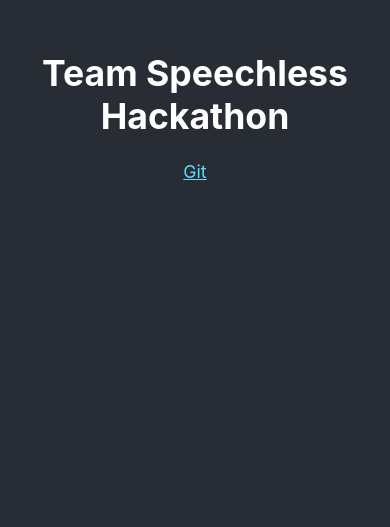
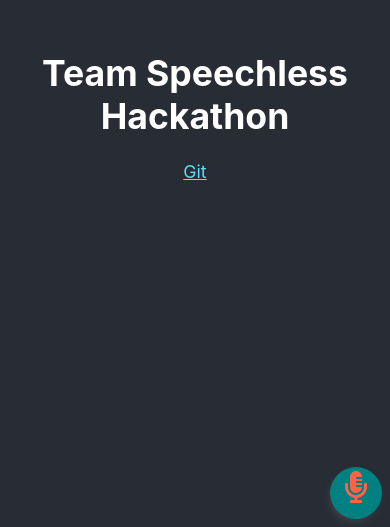
Before and after one commit to cutterbl/speechtotext, a React (Create React App) app: page / in a window 390 px wide. Shown: the part 317-844 px from the top of the page. Built offline with nearby package versions, Linux system fonts and the light colour scheme.

Commit message:
microphone button

```diff
--- a/package.json
+++ b/package.json
@@ -3,6 +3,10 @@
   "version": "0.1.0",
   "private": true,
   "dependencies": {
+    "@fortawesome/fontawesome-svg-core": "^1.2.36",
+    "@fortawesome/free-regular-svg-icons": "^5.15.4",
+    "@fortawesome/free-solid-svg-icons": "^5.15.4",
+    "@fortawesome/react-fontawesome": "^0.1.15",
     "@testing-library/jest-dom": "^5.11.4",
     "@testing-library/react": "^11.1.0",
     "@testing-library/user-event": "^12.1.10",
--- a/src/App.js
+++ b/src/App.js
@@ -1,4 +1,5 @@
 import "./App.css";
+import MicrophoneButton from "./MicrophoneButton";
 
 function App() {
   return (
@@ -14,6 +15,7 @@ function App() {
           Git
         </a>
       </header>
+      <MicrophoneButton />
     </div>
   );
 }
--- /dev/null
+++ b/src/MicrophoneButton.css
@@ -0,0 +1,57 @@
+
+  #SpeechButton {
+    width: 50px;
+    height: 50px;
+    border: 1px solid teal;
+    border-radius: 50%;
+    background-color: teal;
+    -webkit-box-shadow: -2px 5px 12px -6px rgba(92,92,92,1);
+    -moz-box-shadow: -2px 5px 12px -6px rgba(92,92,92,1);
+    box-shadow: -2px 5px 12px -6px rgba(92,92,92,1);
+    position: absolute;
+    top: calc(100% - 60px);
+    left: calc(100% - 60px);
+    z-index: 1499;
+    opacity: 1;
+    -webkit-transition: all 1.0s ease-in-out;
+    -moz-transition: all 1.0s ease-in-out;
+    -o-transition: all 1.0s ease-in-out;
+    -ms-transition: all 1.0s ease-in-out;
+    transition: all 1.0s ease-in-out;
+  }
+
+  #SpeechButton i {
+    width: 10px;
+    height: 10px;
+    margin-left: 14px;
+    margin-top: 7px;
+  }
+
+  #PulseRing {
+    display: none;
+    content: '';
+    width: 80px;
+    height: 80px;
+    border: 5px solid teal;
+    border-radius: 50%;
+    position: absolute;
+    animation: pulsate infinite 2s;
+    left: -20px;
+    top: -20px;
+  }
+
+  @-webkit-keyframes pulsate {
+    0% {
+      -webkit-transform: scale(1, 1);
+      opacity: 1;
+    }
+    100% {
+      -webkit-transform: scale(1.2, 1.2);
+      opacity: 0;
+    }
+  }
+
+  #StartInput {
+      font-size: 2em;
+      color: tomato;
+  }
--- /dev/null
+++ b/src/MicrophoneButton.js
@@ -0,0 +1,17 @@
+import React from "react";
+import { FontAwesomeIcon } from '@fortawesome/react-fontawesome'
+import { faMicrophoneAlt } from '@fortawesome/free-solid-svg-icons'
+import "./MicrophoneButton.css";
+
+export default function MicrophoneButton(props) {
+    return (
+        <div className="MicrophoneButton">
+            <div id="SpeechButton">
+                <div id="PulseRing"></div>
+                <div id="StartInput">
+                    <FontAwesomeIcon icon={faMicrophoneAlt} />
+                </div>
+            </div>
+        </div>
+      );
+}
```
Also changed, not shown: 1 other file (tests, documents, lock files or other folders).
